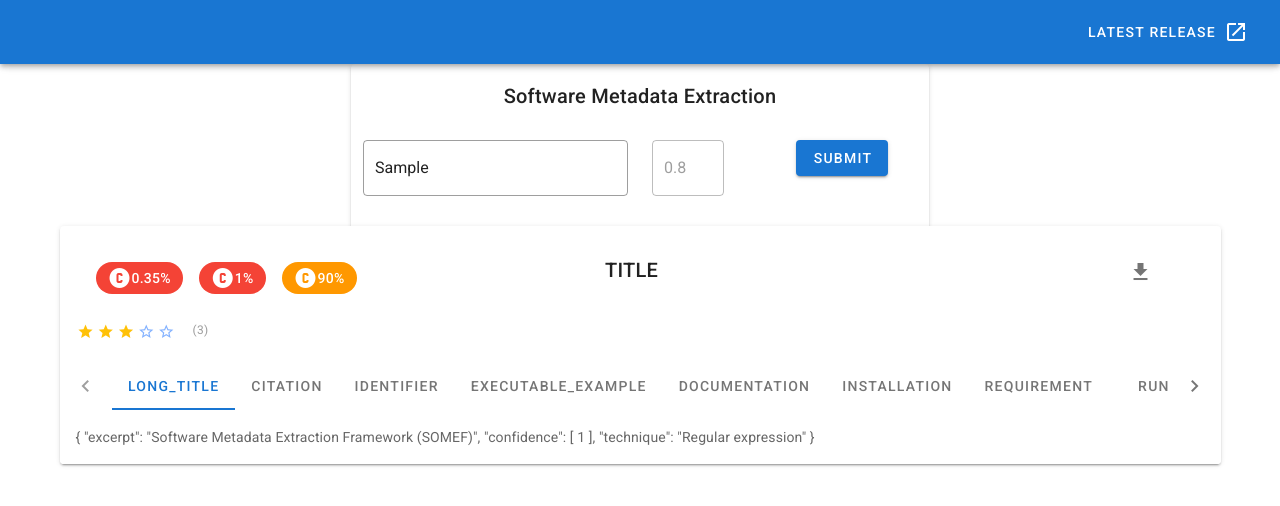
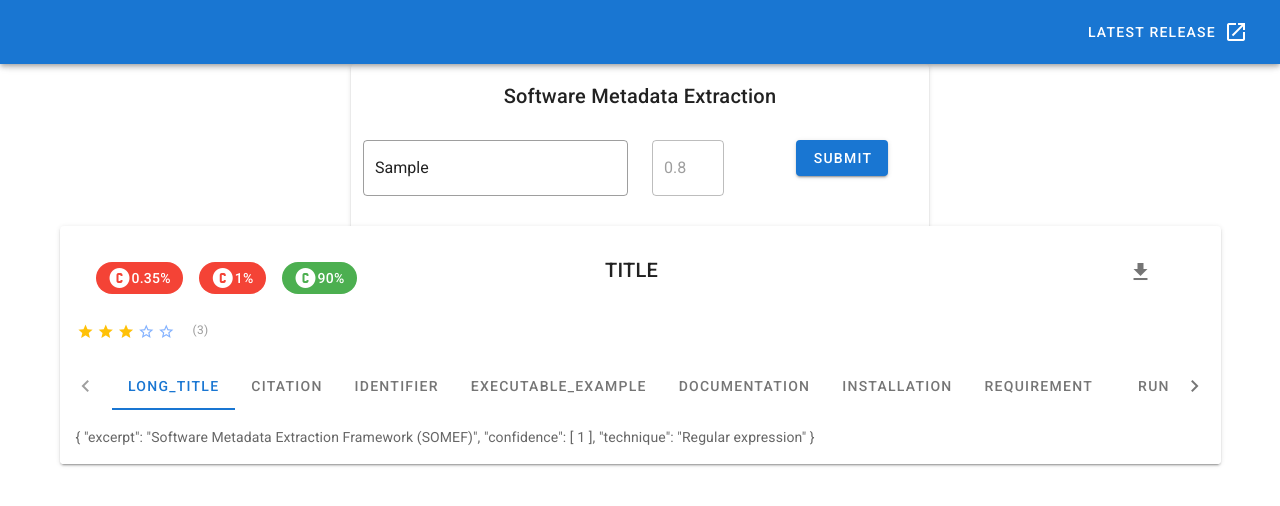
Before and after one commit to SoftwareUnderstanding/SOMEF-Vider, a Vue app in the folder client/: page / in a window 1280 px wide. Both pictures are taken after typing "Sample" into the empty fields and a click on the button "SUBMIT". Shown: the top 506 px of the page. Built offline with nearby package versions, Linux system fonts and the light colour scheme; no server answers.

Commit message:
Fixed vchip color render

```diff
--- a/client/src/components/ConfidenceChip.vue
+++ b/client/src/components/ConfidenceChip.vue
@@ -32,11 +32,14 @@ export default {
       if(this.value < 50){
         return 'red'
       }
-      else if(50 < this.value < 75){
+      else if(50 < this.value  && this.value < 75){
         return 'orange'
       }
       else if(75 < this.value){
         return 'green'
+      }
+      else{
+        return 'inherit'
       }
     }
   }
```
